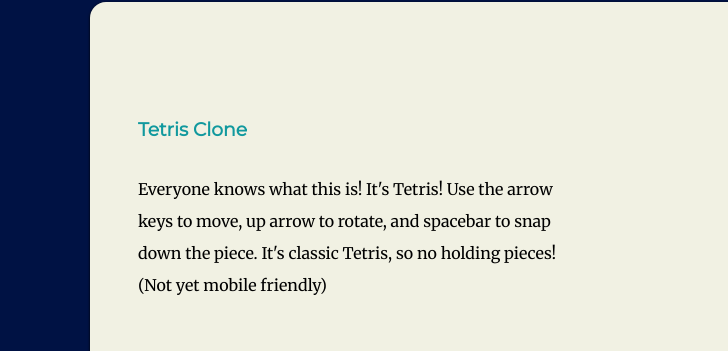
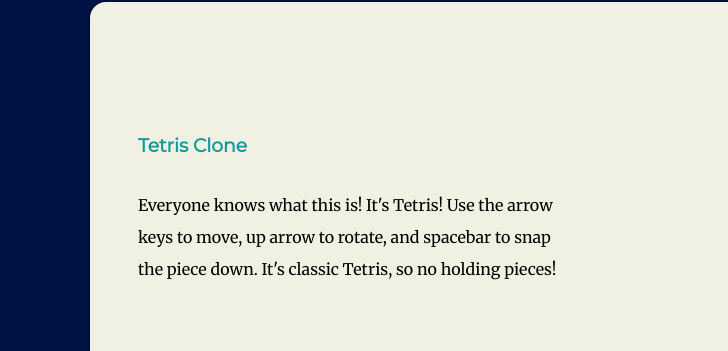
Before and after one commit to runandJUMP99/cv, a plain HTML site: page public/index.html in a window 1280 px wide. Shown: the part 5567-5918 px from the top of the page, 0-728 px from the left. Drawn offline with Linux system fonts and the light colour scheme; grey boxes are pictures that could not be loaded.

Commit message:
update description on tetris text

```diff
--- a/public/index.html
+++ b/public/index.html
@@ -215,7 +215,7 @@
         <div class="work-row">
             <div class="work-row__text">
                 <h3>Tetris Clone</h3>
-                <p>Everyone knows what this is! It's Tetris! Use the arrow keys to move, up arrow to rotate, and spacebar to snap down the piece. It's classic Tetris, so no holding pieces! (Not yet mobile friendly)</p>
+                <p>Everyone knows what this is! It's Tetris! Use the arrow keys to move, up arrow to rotate, and spacebar to snap the piece down. It's classic Tetris, so no holding pieces!</p>
             </div>
             <div class="work-row__img">
                 <a target="_blank" rel="noopener noreferrer" href="https://laughing-hamilton-5d83ca.netlify.app/">
```
